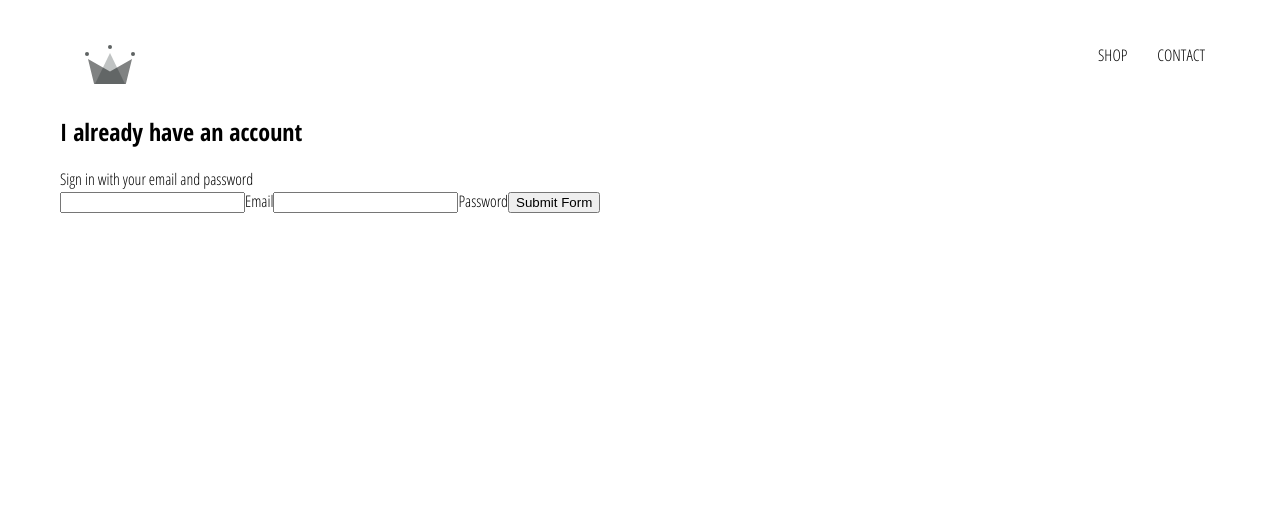
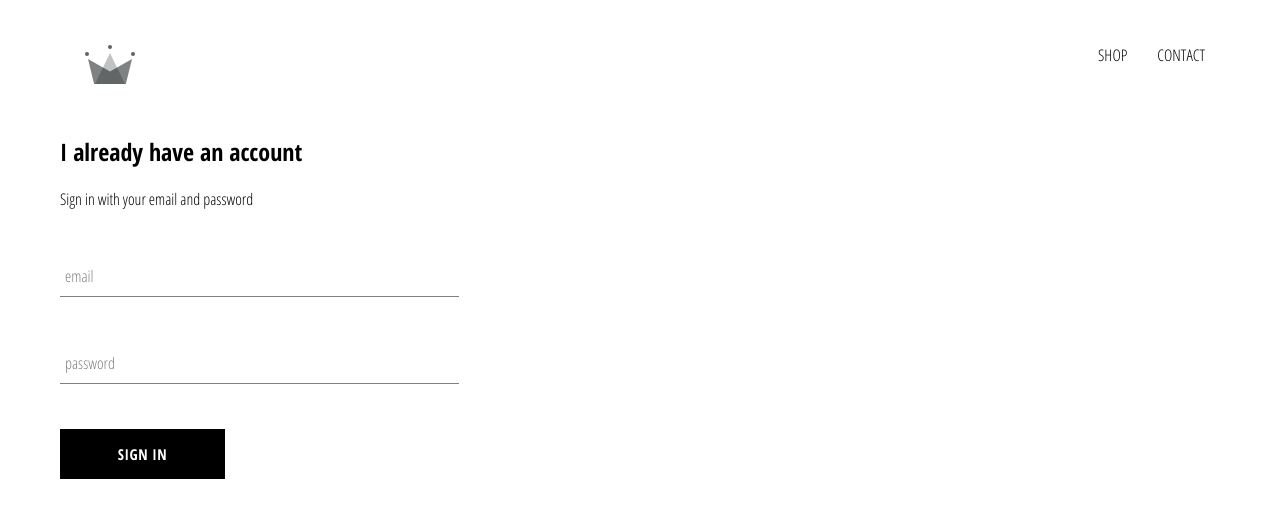
Before and after one commit to ofernandovegano/e-commerce-clothing, a React (Create React App) app: page /signin in a window 1280 px wide. Shown: the top 518 px of the page. Built offline with nearby package versions, Linux system fonts and the light colour scheme.

Commit message:
added signin styles and buttons component and styles

```diff
--- /dev/null
+++ b/src/components/custom-button/custom-button.component.jsx
@@ -0,0 +1,11 @@
+import React from 'react';
+
+import './custom-button.styles.scss'
+
+const customButton = ({ children, ...otherProps }) => (
+  <button className='custom-button' {...otherProps}>
+     { children }
+  </button>
+);
+
+export default customButton;
--- /dev/null
+++ b/src/components/custom-button/custom-button.styles.scss
@@ -0,0 +1,22 @@
+.custom-button {
+  min-width: 165px;
+  width: auto;
+  height: 50px;
+  letter-spacing: 0.5px;
+  line-height: 50px;
+  padding: 0 35px 0 35px;
+  font-size: 15px;
+  background-color: black;
+  color: white;
+  text-transform: uppercase;
+  font-family: 'Open Sans Condensed';
+  font-weight: bolder;
+  border: none;
+  cursor: pointer;
+
+  &:hover {
+    background-color: white;
+    color: black;
+    border: 1px solid black;
+  }
+}
--- /dev/null
+++ b/src/components/form-input/form-input.component.jsx
@@ -0,0 +1,20 @@
+import React from 'react';
+import './form-input.styles.scss';
+
+const FormInput = ({ handleChange, label, ...otherProps }) => (
+  <div className="group">
+    <input className='form-input' onChange={handleChange} {...otherProps}/>
+    {
+      label ?
+        (<label
+          className={`${otherProps.value.length ? 'shrink' : ''
+          } form-input-label`}
+        >
+          { label }
+        </label>
+        ) : null
+    }
+  </div>
+)
+
+export default FormInput;
--- /dev/null
+++ b/src/components/form-input/form-input.styles.scss
@@ -0,0 +1,54 @@
+$sub-color: grey;
+$main-color: black;
+
+@mixin shrinkLabel {
+  top: -14px;
+  font-size: 12px;
+  color: $main-color;
+}
+
+.group {
+  position: relative;
+  margin: 45px 0;
+
+  .form-input {
+    background: none;
+    background-color: white;
+    color: $sub-color;
+    font-size: 18px;
+    padding: 10px 10px 10px 5px;
+    display: block;
+    width: 100%;
+    border: none;
+    border-radius: 0;
+    border-bottom: 1px solid $sub-color;
+    margin: 25px 0;
+
+    &:focus {
+      outline: none;
+    }
+
+    &:focus ~ .form-input-label {
+      @include shrinkLabel();
+    }
+  }
+
+  input[type='password'] {
+    letter-spacing: 0.3em;
+  }
+
+  .form-input-label {
+    color: $sub-color;
+    font-size: 16px;
+    font-weight: normal;
+    position: absolute;
+    pointer-events: none;
+    left: 5px;
+    top: 10px;
+    transition: 300ms ease all;
+
+    &.shrink {
+      @include shrinkLabel();
+    }
+  }
+}
--- a/src/components/sign-in/sign-in.component.jsx
+++ b/src/components/sign-in/sign-in.component.jsx
@@ -1,4 +1,7 @@
 import React, { Component } from 'react';
+
+import FormInput from '../form-input/form-input.component';
+import CustomButton from '../custom-button/custom-button.component'
 
 import './sign-in.styles.scss';
 
@@ -30,18 +33,23 @@
         <span>Sign in with your email and password</span>
 
         <form onSubmit={ this.handleSubmit }>
-          <input name='email' type='email' onChange={ this.handleChange } value={ this.state.email } required/>
-          <label>Email</label>
-          <input
+          <FormInput
+            name='email'
+            type='email'
+            handleChange={this.handleChange}
+            value={this.state.email}
+            label='email'
+            required
+          />
+          <FormInput
             name='password'
             type='password'
             value={this.state.password}
-            onChange={ this.handleChange }
+            handleChange={ this.handleChange }
+            label='password'
             required
           />
-          <label>Password</label>
-
-          <input type="submit" value='Submit Form'/>
+          <CustomButton type="submit">Sign in</CustomButton>
         </form>
       </div>
     )
--- a/src/components/sign-in/sign-in.styles.scss
+++ b/src/components/sign-in/sign-in.styles.scss
@@ -0,0 +1,9 @@
+.sign-in {
+  width: 30vw;
+  display: flex;
+  flex-direction: column;
+
+  .title {
+    margin: 10px 0;
+  }
+}
--- a/src/index.js
+++ b/src/index.js
@@ -4,8 +4,8 @@
 
 import './index.css';
 import App from './App';
-import * as serviceWorkerRegistration from './serviceWorkerRegistration';
-import reportWebVitals from './reportWebVitals';
+// import * as serviceWorkerRegistration from './serviceWorkerRegistration';
+// import reportWebVitals from './reportWebVitals';
 
 ReactDOM.render(
   <React.StrictMode>
```
